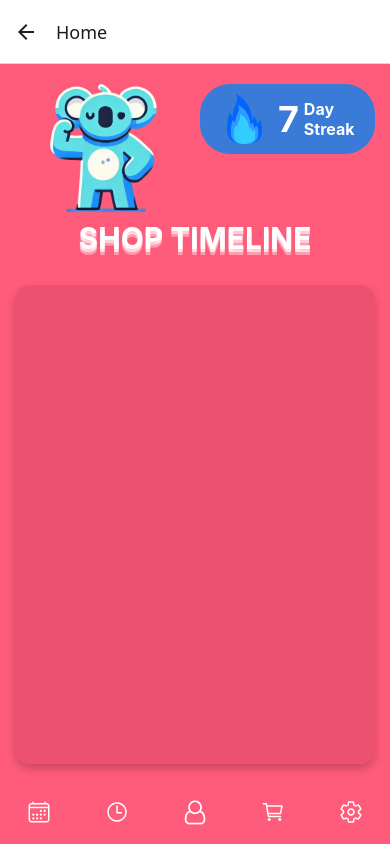
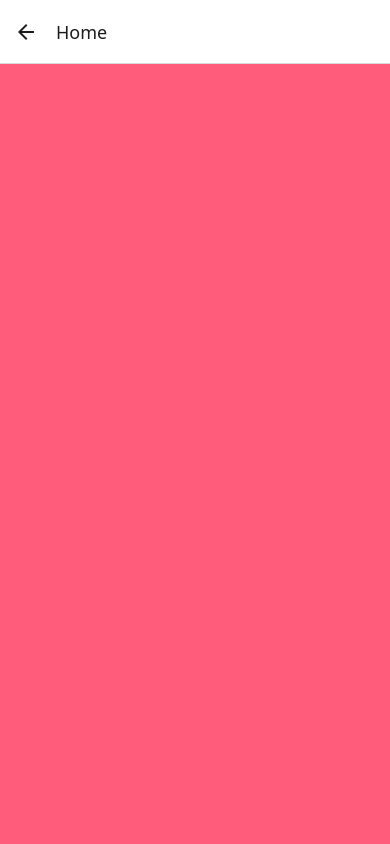
Before and after one commit to AnkithJG/JIM_Frontend, a React Native app: screen /Home in a window 390 px wide. Built offline with nearby package versions, Linux system fonts and the light colour scheme.

Commit message:
changing order of screens coming first

```diff
--- a/App.js
+++ b/App.js
@@ -11,8 +11,8 @@ export default function App() {
   return (
     <NavigationContainer>
       <Stack.Navigator>
+        <Stack.Screen name="Login" component={Login} />
         <Stack.Screen name="Signup" component={Signup} />
-        <Stack.Screen name="Login" component={Login} />
         <Stack.Screen name="Home" component={Home} />
       </Stack.Navigator>
     </NavigationContainer>
--- a/screens/home.js
+++ b/screens/home.js
@@ -7,66 +7,6 @@ const { width, height } = Dimensions.get('window');
 const HomeScreen = () => {
   return (
     <View style={styles.container}>
-      <StatusBar barStyle="dark-content" backgroundColor="transparent" translucent />
-
-      {/* Main Content Area */}
-      <View style={styles.content}>
-        {/* Extra Large Mascot */}
-        <Image
-          source={require('../assets/mascot1.png')}
-          style={styles.mascot}
-          resizeMode="contain"
-        />
-
-        {/* Very Large Streak Container */}
-        <View style={styles.streakContainer}>
-          <Image
-            source={require('../assets/bluefire.png')}
-            style={styles.fireIcon}
-            resizeMode="contain"
-          />
-          <View style={styles.streakTextContainer}>
-            <Text style={styles.streakNumber}>7</Text>
-            <Text style={styles.streakLabel}>Day{'\n'}Streak</Text>
-          </View>
-        </View>
-
-        {/* Shop Timeline Text with Stacked Effect */}
-        <View style={styles.titleArea}>
-          <Text style={styles.title}>SHOP TIMELINE</Text>
-          <Text style={[styles.title, styles.titleShadow1]}>SHOP TIMELINE</Text>
-          <Text style={[styles.title, styles.titleShadow2]}>SHOP TIMELINE</Text>
-
-        </View>
-
-        {/* Main Content Card */}
-        <View style={styles.card}>
-          {/* Card content would go here */}
-        </View>
-      </View>
-
-      {/* Bottom Navigation */}
-      <View style={styles.bottomNav}>
-        <TouchableOpacity style={styles.navItem}>
-          <Ionicons name="calendar-outline" size={24} color="#fff" />
-        </TouchableOpacity>
-
-        <TouchableOpacity style={styles.navItem}>
-          <Ionicons name="time-outline" size={24} color="#fff" />
-        </TouchableOpacity>
-
-        <TouchableOpacity style={styles.navItem}>
-          <FontAwesome name="user-o" size={24} color="#fff" />
-        </TouchableOpacity>
-
-        <TouchableOpacity style={styles.navItem}>
-          <Ionicons name="cart-outline" size={24} color="#fff" />
-        </TouchableOpacity>
-
-        <TouchableOpacity style={styles.navItem}>
-          <Ionicons name="settings-outline" size={24} color="#fff" />
-        </TouchableOpacity>
-      </View>
     </View>
   );
 };
```
